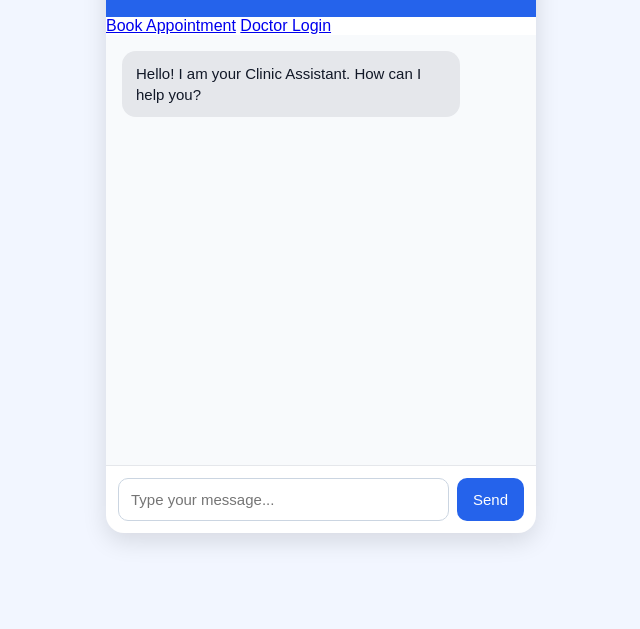
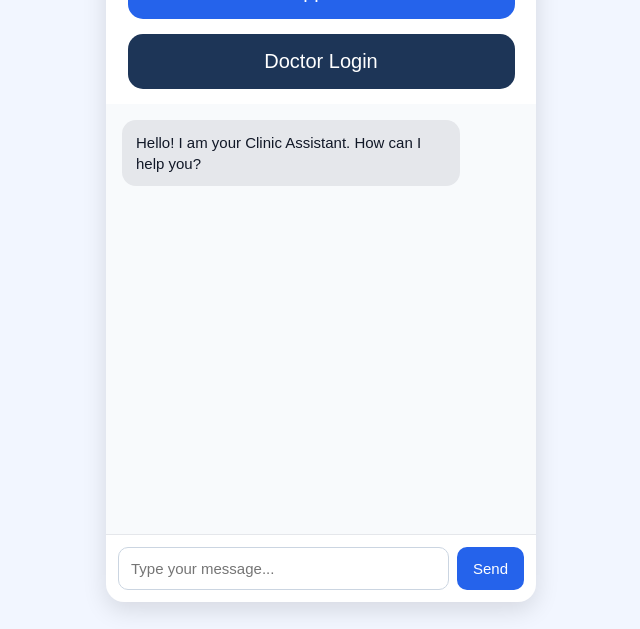
Before and after one commit to moryaabhijeet832-cpu/G, a website: page index.html in a window 1280 px wide. Shown: the part 171-800 px from the top of the page, without its empty margins (319-959 px from the left). Drawn offline with Linux system fonts and the light colour scheme.

Commit message:
Add styles for main and doctor login buttons

```diff
--- a/style.css
+++ b/style.css
@@ -135,3 +135,24 @@ body {
   border-radius: 10px;
   font-size: 16px;
 }
+.main-btn,
+.doctor-login-btn {
+  display: block;
+  width: 90%;
+  margin: 15px auto;
+  padding: 16px;
+  text-align: center;
+  text-decoration: none;
+  border-radius: 15px;
+  font-size: 20px;
+  color: white;
+  box-sizing: border-box;
+}
+
+.main-btn {
+  background: #2563eb;
+}
+
+.doctor-login-btn {
+  background: #1d3557;
+}
```
